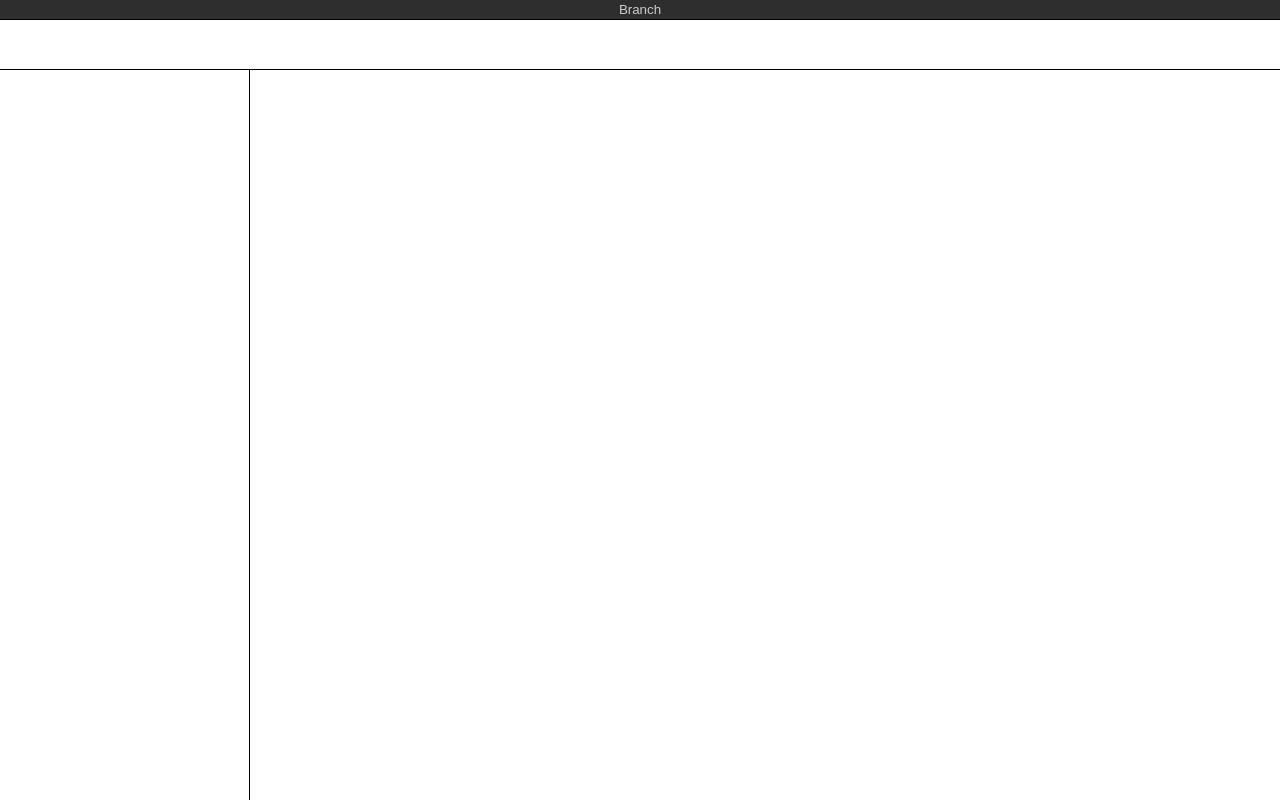
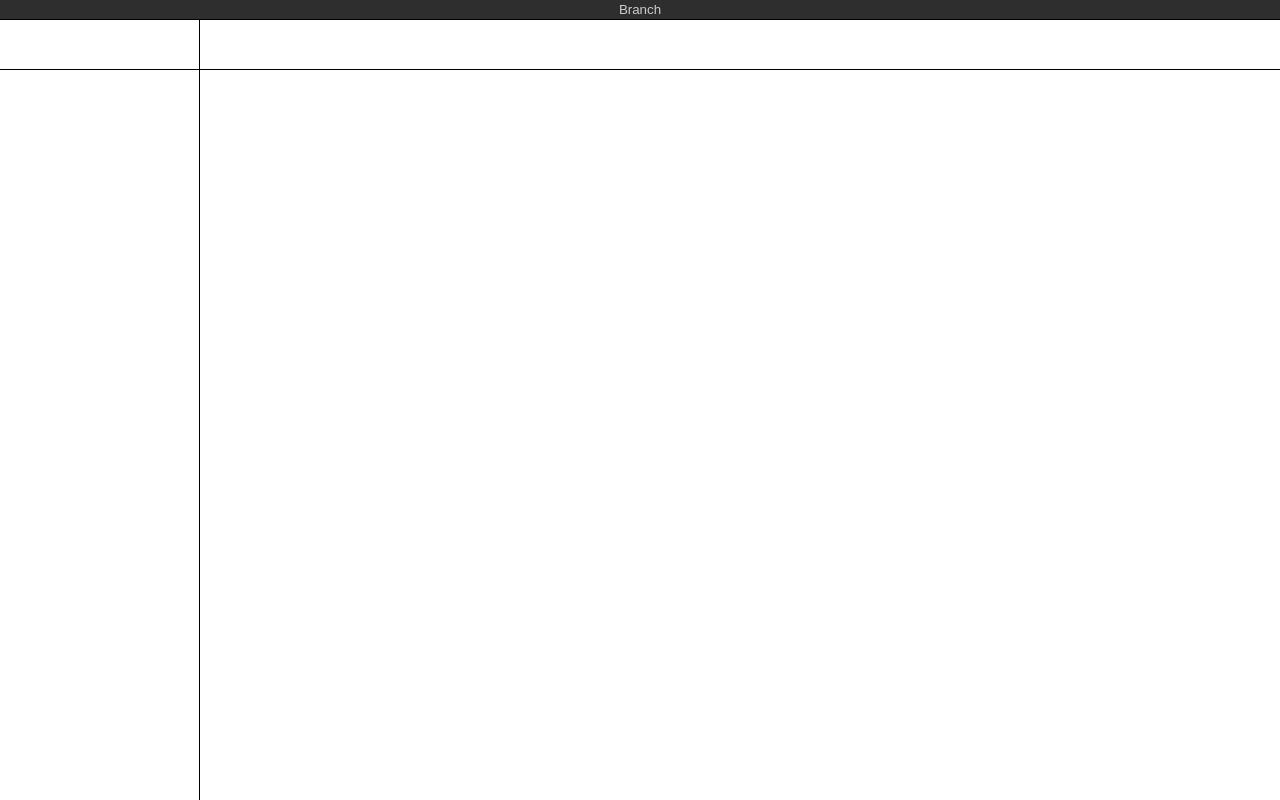
Before and after one commit to D0miH/branch, a React (Create React App) app: page / in a window 1280 px wide. Built offline with nearby package versions, Linux system fonts and the light colour scheme; the HTML template or start-up script is replaced by a standard one.

Commit message:
added basic layout with toolbar, sidebar and main view

```diff
--- a/src/components/App.css
+++ b/src/components/App.css
@@ -11,7 +11,7 @@
     position: fixed;
 }
 
-.MainView {
+.RepositoryView {
     height: 100%;
     width: 100%;
     display: flex;
--- a/src/components/App.tsx
+++ b/src/components/App.tsx
@@ -3,6 +3,7 @@ import Titlebar from "./Titlebar";
 import Toolbar from "./Toolbar/Toolbar";
 import Sidebar from "./Sidebar/Sidebar";
 import "./App.css";
+import MainView from "./MainView/MainView";
 
 class App extends Component {
     render() {
@@ -11,8 +12,9 @@ class App extends Component {
                 <Titlebar />
                 <div className="AppContent">
                     <Toolbar />
-                    <div className="MainView">
+                    <div className="RepositoryView">
                         <Sidebar />
+                        <MainView />
                     </div>
                 </div>
             </div>
--- /dev/null
+++ b/src/components/MainView/MainView.css
@@ -0,0 +1,5 @@
+.MainView {
+    position: relative;
+    width: calc(100% - 200px);
+    height: 100%;
+}
--- /dev/null
+++ b/src/components/MainView/MainView.tsx
@@ -0,0 +1,10 @@
+import React from "react";
+import "./MainView.css";
+
+class MainView extends React.Component {
+    render() {
+        return <div className="MainView" />;
+    }
+}
+
+export default MainView;
--- a/src/components/Sidebar/Sidebar.css
+++ b/src/components/Sidebar/Sidebar.css
@@ -1,6 +1,6 @@
 .Sidebar {
     position: relative;
-    width: 250px;
+    width: 200px;
     height: 100%;
     border-right: 1px solid black;
 }
--- a/src/components/Toolbar/Toolbar.css
+++ b/src/components/Toolbar/Toolbar.css
@@ -3,4 +3,13 @@
     height: 50px;
     width: 100%;
     border-bottom: 1px solid black;
+    display: flex;
+    flex-direction: row;
 }
+
+.RepoListButton {
+    position: relative;
+    width: 200px;
+    height: 100%;
+    border-right: 1px solid black;
+}
--- a/src/components/Toolbar/Toolbar.tsx
+++ b/src/components/Toolbar/Toolbar.tsx
@@ -3,7 +3,11 @@ import "./Toolbar.css";
 
 class Toolbar extends React.Component {
     render() {
-        return <div className="Toolbar" />;
+        return (
+            <div className="Toolbar">
+                <div className="RepoListButton" />
+            </div>
+        );
     }
 }
 
```
